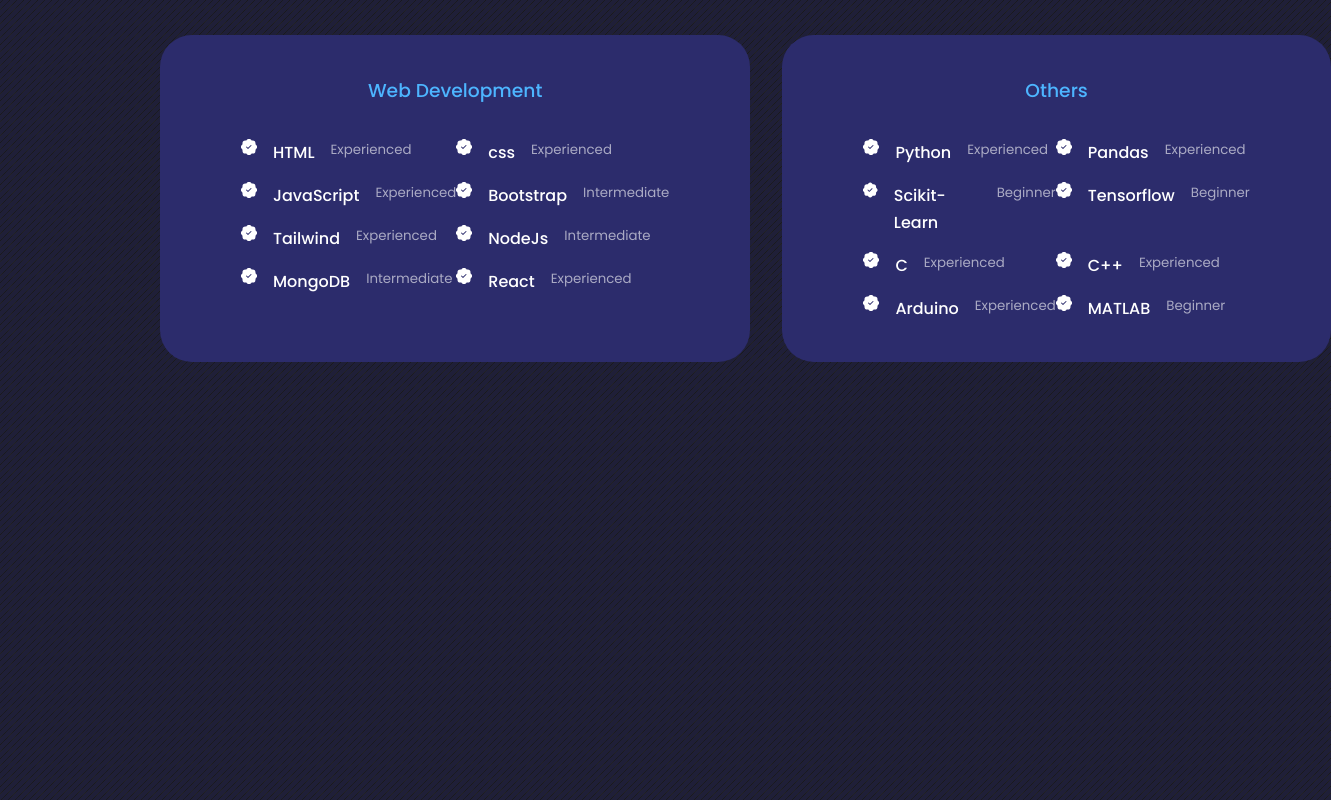
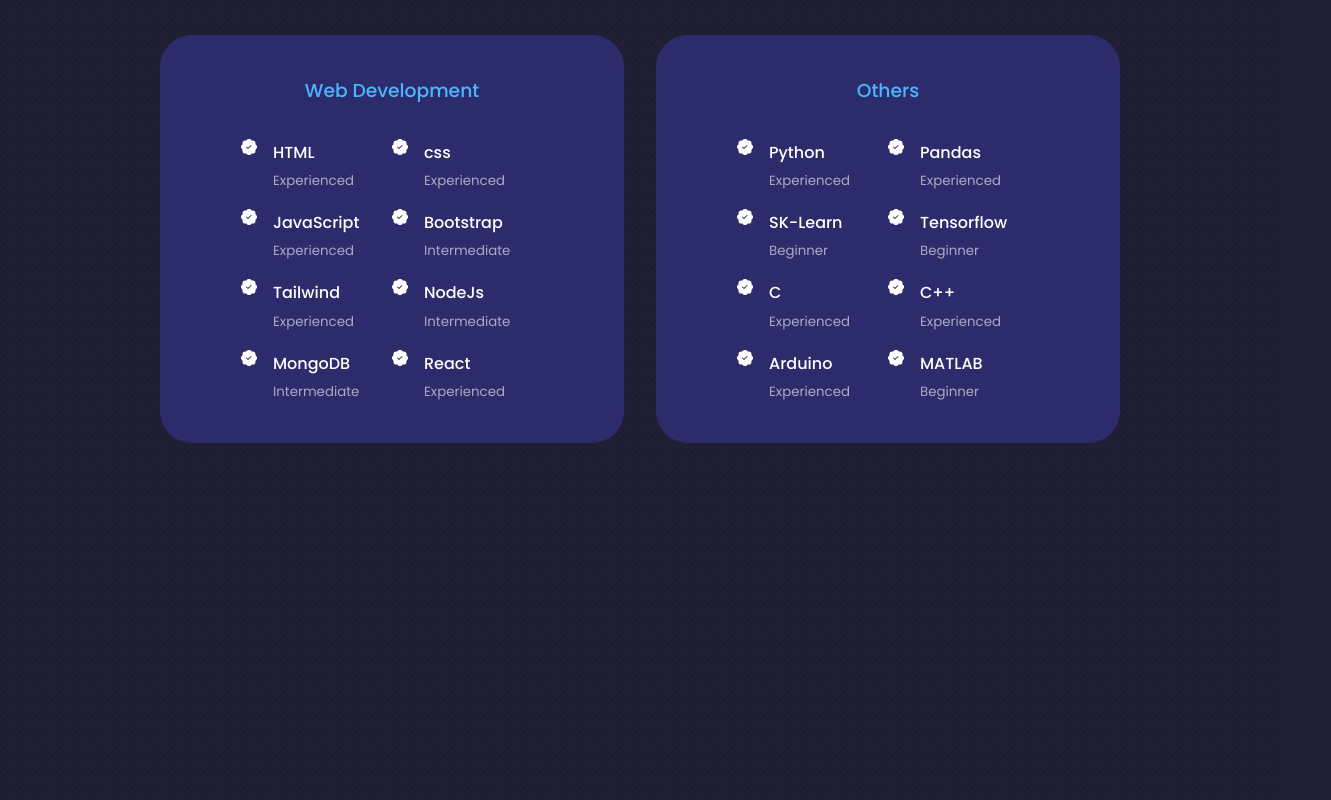
Before and after one commit to Ujjwalsharma7/Portfolio, a React (Create React App) app: page / in a window 1280 px wide. Shown: the part 2860-3660 px from the top of the page, 1331 px wide, since content can reach past the window. Built offline with nearby package versions, Linux system fonts and the light colour scheme.

Commit message:
added h4 and samll in another div

```diff
--- a/src/components/experience/Experience.jsx
+++ b/src/components/experience/Experience.jsx
@@ -13,114 +13,141 @@
           <h3>Web Development</h3>
           <div className="experience__content">
             <article className='experience__details'>
-              <BsFillPatchCheckFill />
+              <BsFillPatchCheckFill className='experience__details-icon' />
               <div>
 
                 <h4>HTML</h4>
+              <small className="text-light">Experienced</small>
               </div>
-              <small className="text-light">Experienced</small>
             </article>
             <article className='experience__details'>
               <BsFillPatchCheckFill />
               <div>
 
                 <h4>css</h4>
+              <small className="text-light">Experienced</small>
               </div>
-              <small className="text-light">Experienced</small>
             </article>
             <article className='experience__details'>
               <BsFillPatchCheckFill />
               <div>
 
                 <h4>JavaScript</h4>
+              <small className="text-light">Experienced</small>
               </div>
-              <small className="text-light">Experienced</small>
             </article>
             <article className='experience__details'>
               <BsFillPatchCheckFill />
               <div>
 
                 <h4>Bootstrap</h4>
+              <small className="text-light">Intermediate</small>
               </div>
-              <small className="text-light">Intermediate</small>
             </article>
             <article className='experience__details'>
               <BsFillPatchCheckFill />
               <div>
 
                 <h4>Tailwind</h4>
+              <small className="text-light">Experienced</small>
               </div>
-              <small className="text-light">Experienced</small>
             </article>
             <article className='experience__details'>
               <BsFillPatchCheckFill />
               <div>
 
                 <h4>NodeJs</h4>
+              <small className="text-light">Intermediate</small>
               </div>
-              <small className="text-light">Intermediate</small>
             </article>
             <article className='experience__details'>
               <BsFillPatchCheckFill />
               <div>
 
                 <h4>MongoDB</h4>
+              <small className="text-light">Intermediate</small>
               </div>
-              <small className="text-light">Intermediate</small>
             </article>
             <article className='experience__details'>
               <BsFillPatchCheckFill />
               <div>
 
                 <h4>React</h4>
+              <small className="text-light">Experienced</small>
               </div>
-              <small className="text-light">Experienced</small>
             </article>
           </div>
         </div>
         {/* end of webd */}
         <div className="experience__others">
+
+
           <h3>Others</h3>
+
           <div className="experience__content">
             <article className='experience__details'>
               <BsFillPatchCheckFill />
+              <div>
+
               <h4>Python</h4>
               <small className="text-light">Experienced</small>
+              </div>
             </article>
             <article className='experience__details'>
               <BsFillPatchCheckFill />
+              <div>
+
               <h4>Pandas</h4>
               <small className="text-light">Experienced</small>
+              </div>
             </article>
             <article className='experience__details'>
               <BsFillPatchCheckFill />
-              <h4>Scikit-Learn</h4>
+              <div>
+
+              <h4>SK-Learn</h4>
               <small className="text-light">Beginner</small>
+              </div>
             </article>
             <article className='experience__details'>
               <BsFillPatchCheckFill />
+              <div>
+
               <h4>Tensorflow</h4>
               <small className="text-light">Beginner</small>
+              </div>
             </article>
             <article className='experience__details'>
               <BsFillPatchCheckFill />
+              <div>
+
               <h4>C</h4>
               <small className="text-light">Experienced</small>
+              </div>
             </article>
             <article className='experience__details'>
               <BsFillPatchCheckFill />
+              <div>
+
               <h4>C++</h4>
               <small className="text-light">Experienced</small>
+              </div>
             </article>
             <article className='experience__details'>
               <BsFillPatchCheckFill />
+              <div>
+
               <h4>Arduino</h4>
               <small className="text-light">Experienced</small>
+              </div>
             </article>
             <article className='experience__details'>
               <BsFillPatchCheckFill />
+              <div>
+
               <h4>MATLAB</h4>
               <small className="text-light">Beginner</small>
+              </div>
             </article>
           </div>
         </div>
```
